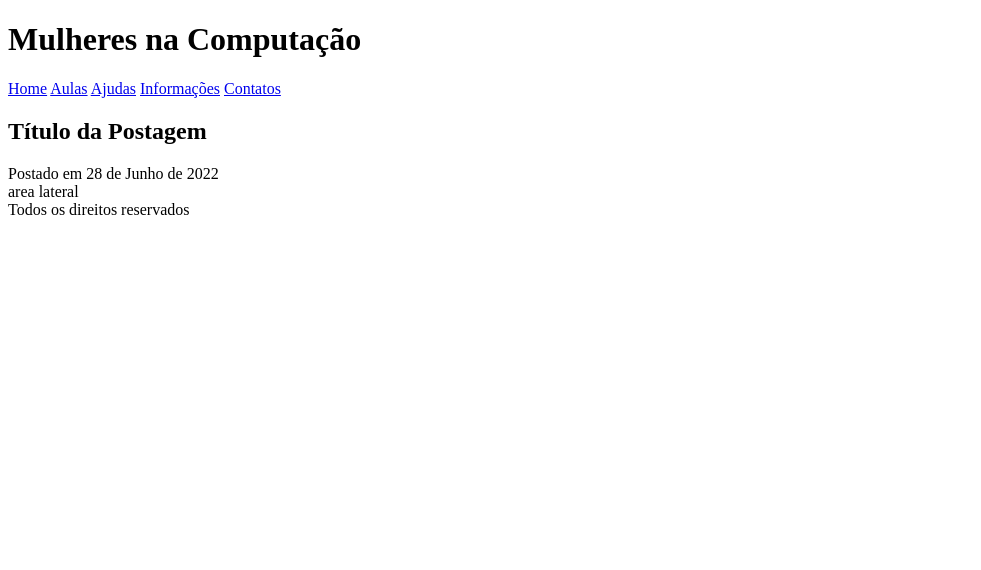
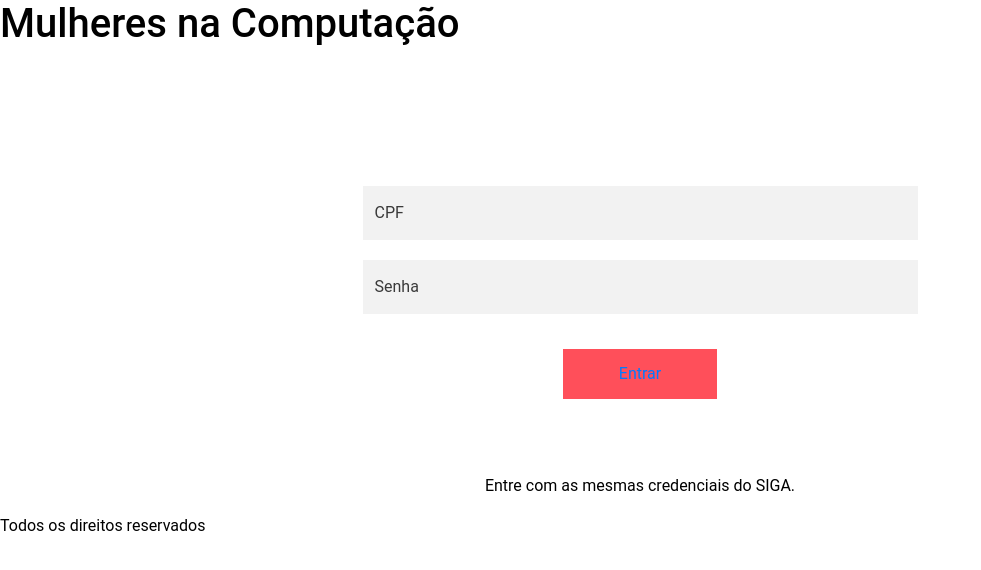
Before and after one commit to gabiiwa/Carlos_Gabriele_Laura_Mariana, a Django app: page /home/ in a window 1280 px wide. Shown: the top 570 px of the page, without its empty margins (0-981 px from the left). Run offline with Django 4.2, Linux system fonts and the light colour scheme; data that the repository does not hold is empty.

Commit message:
Adicionar a página de login

```diff
--- a/django_api/templates/views/contato.html
+++ b/django_api/templates/views/contato.html
@@ -24,11 +24,12 @@
             </div>
 
             <div id="menu">
-                <a href="home.html">Home</a>
+                <a href="homeUsuario.html">Home</a>
                 <a href="aula.html">Aulas</a>
                 <a href="ajuda.html">Ajudas</a>
                 <a href="informativo.html">Informações</a>
                 <a href="contato.html">Contato</a>
+		<a href="home.html">Sair</a>
             </div>
 
         </div>
@@ -54,7 +55,7 @@
               <input type="text" placeholder="Número de telefone">
             </div>
             <div>
-              <input type="text" class="message-box" placeholder="Memsagem">
+              <input type="text" class="message-box" placeholder="Mensagem">
             </div>
             <div class="d-flex justify-content-center ">
               <button>
--- a/django_api/templates/views/home.html
+++ b/django_api/templates/views/home.html
@@ -5,7 +5,16 @@
     <head>
         <title>Mulheres na Computação</title>
         <meta charset="utf-8">
-        <link rel="stylesheet" href="../public/CSS/home.css">
+        <link rel="stylesheet" href="../public/css/home.css">
+
+ 	<!-- bootstrap core css -->
+ 	<link rel="stylesheet" type="text/css" href="../public/css/bootstrap.css" />
+
+  	<!-- responsive style -->
+  	<link href="../public/css/responsive.css" rel="stylesheet" />
+
+	<!-- Custom styles for this template -->
+	<link href="../public/css/style.css" rel="stylesheet" />
     </head>
 
     <body>
@@ -13,28 +22,36 @@
             <div id="logo">
                 <h1>Mulheres na Computação</h1>
             </div>
-
-            <div id="menu">
-                <a href="home.html">Home</a>
-                <a href="aula.html">Aulas</a>
-                <a href="ajuda.html">Ajudas</a>
-                <a href="informativo.html">Informações</a>
-                <a href="contato.html">Contatos</a>
-            </div>
-
         </div>
 
         <div id="main">
-            <div id="conteudo">
-                <div class="postagens">
-                    <h2>Título da Postagem</h2>
-                    <span>Postado em 28 de Junho de 2022</span>
-                </div>
+             <section class="contact_section layout_padding">
+    <div class="container layout_padding2-top">
+      <div class="row">
+        <div class="col-md-6 mx-auto">
+          <form action="">
+            <div>
+              <input type="number" placeholder="CPF">
+            </div>
+            <div>
+              <input type="text" placeholder="Senha">
+            </div>
+            <div class="d-flex justify-content-center ">
+              <button>
+                <a href="homeUsuario.html">Entrar</a>
+              </button>
+            </div>
+          </form>
+        </div>
+      </div>
+    </div>
+
+  </section>
+<p style="text-align:center;">
+                 Entre com as mesmas credenciais do SIGA.
+                </p>
             </div>
 
-            <div id="area-lateral">
-                area lateral
-            </div>
 
             <div id="rodape">
                 Todos os direitos reservados
```
Also changed, not shown: django_api/templates/views/homeUsuario.html (added, +45 -0 lines).
